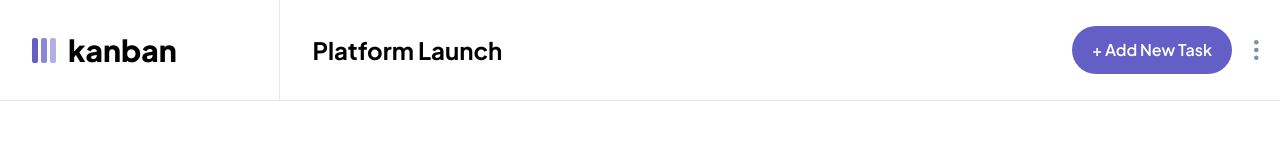
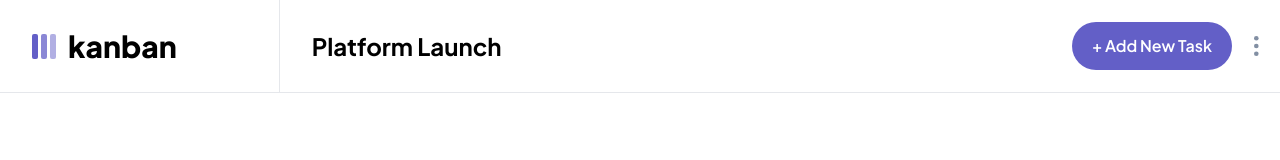
Before and after one commit to MohamedMahmoudHaleem/kanaban-task-manger, a React (Vite) app: page / in a window 1280 px wide. Shown: the top 160 px of the page. Built offline with nearby package versions, Linux system fonts and the light colour scheme.

Commit message:
add transition on header

```diff
--- a/src/components/NavBar.jsx
+++ b/src/components/NavBar.jsx
@@ -3,20 +3,20 @@ import logo from "../assets/logo-mobile.svg";
 function NavBar() {
   return (
     <div className="fixed top-0 left-0 w-full bg-light-veryLightSideNavCards flex flex-row  items-center   border-b-[1px] border-black-100 gap-8 ">
-      <div className="flex flex-row gap-3 items-center  p-8  pl-8  border-r-[1px] border-black-100  w-[350px]">
+      <div className="flex flex-row gap-3 items-center p-7 pl-8 border-r-[1px] border-black-100 w-[350px]">
         <div className="w-6 h-6">
           <img src={logo} alt="icon" className="object-contain" />
         </div>
         <h1 className="font-extrabold text-3xl ">kanban</h1>
       </div>
-      <div className="flex flex-row justify-between items-center w-full ">
+      <div className="flex flex-row justify-between items-center w-full">
         <h1 className="font-bold text-2xl">Platform Launch</h1>
         <div className="flex flex-row gap-3 justify-center items-center">
-          <button className="btn p-3 w-40 text-base font-semibold hover: ">
+          <button className="btn p-3 w-40 text-base font-semibold hover:transition-all hover:duration-150 ">
             {" "}
             + Add New Task
           </button>
-          <div className="cursor-pointer mr-3 w-6 h-10 flex items-center justify-center rounded-full hover:bg-primary-btnHover hover:bg-opacity-30">
+          <div className="cursor-pointer mr-3 w-6 h-10 flex items-center justify-center rounded-full hover:bg-primary-btnHover hover:bg-opacity-30 hover:transition-all hover:duration-150">
             <img src={VerticalIcon} alt="vertical" className="" />
           </div>
         </div>
```
